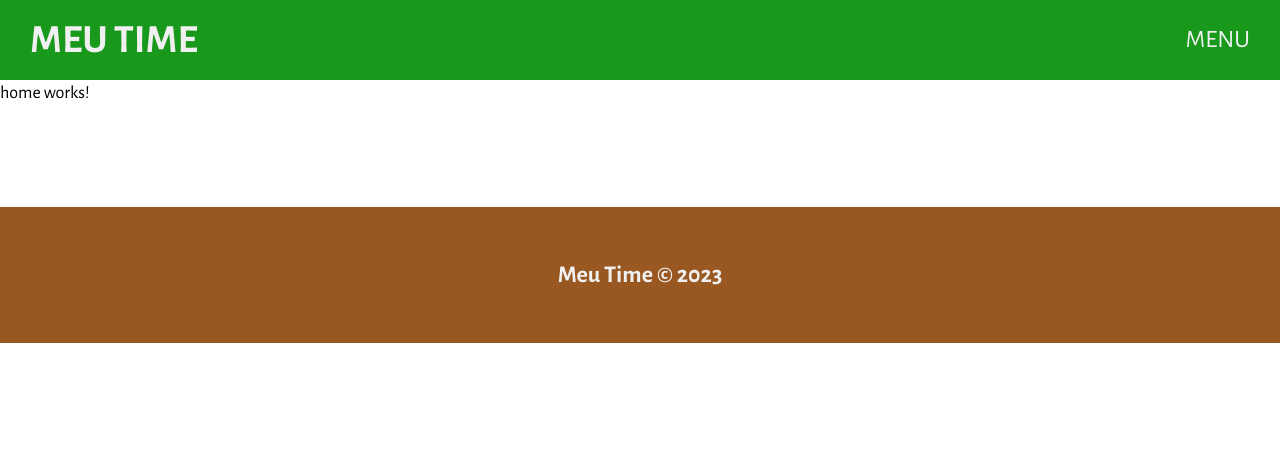
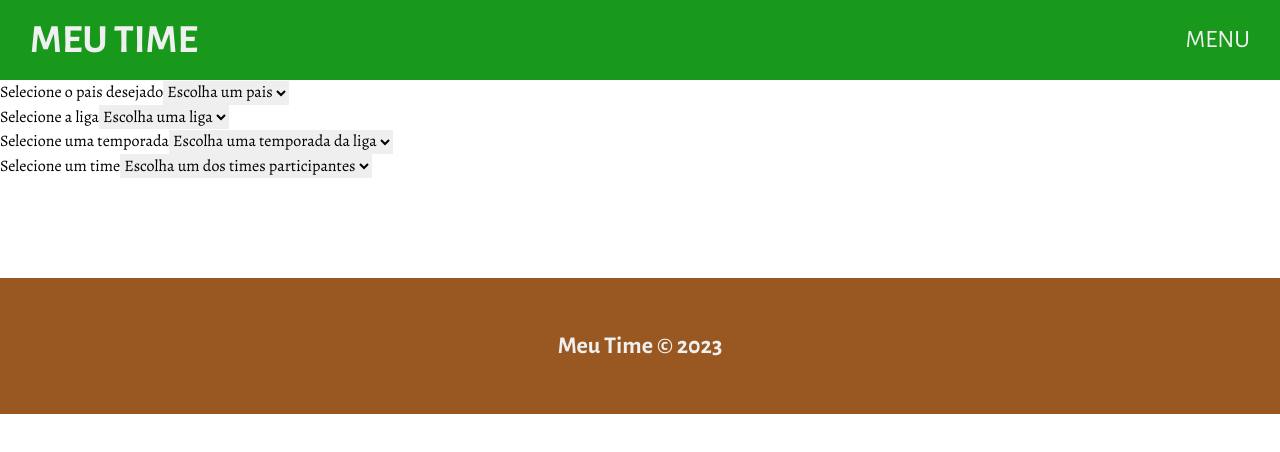
Before and after one commit to guiCarvalhoSP/desafio-trade-tecnology, an Angular app: page / in a window 1280 px wide. Shown: the top 452 px of the page. Built offline with nearby package versions, Linux system fonts and the light colour scheme.

Commit message:
Comunicação com a API e consumo de dados

```diff
--- a/src/app/interfaces/leagues.interface.ts
+++ b/src/app/interfaces/leagues.interface.ts
@@ -9,14 +9,14 @@ export interface ILeagues extends IResponseApi {
   ];
 }
 
-interface ILeague {
+export interface ILeague {
   id: string | number;
   name: string;
   type: string;
   logo: string;
 }
 
-interface ISeason {
+export interface ISeason {
   year: number;
   start: string;
   end: string;
--- a/src/app/interfaces/team.interfaces.ts
+++ b/src/app/interfaces/team.interfaces.ts
@@ -58,7 +58,7 @@ export interface ITeamStatics extends IResponseApi {
   ];
 }
 
-interface ITeam {
+export interface ITeam {
   id: number;
   name: string;
   code: string;
--- a/src/app/pages/home/home.component.html
+++ b/src/app/pages/home/home.component.html
@@ -1 +1,55 @@
-<p>home works!</p>
+<div>
+  <form [formGroup]="formulario">
+
+    <div>
+      <label for="pais">Selecione o pais desejado</label>
+      <select formControlName="pais" id="pais" (change)="obterListaDeLigas()">
+        <option value="#" selected> Escolha um pais </option>
+
+        <option *ngFor="let pais of listaPaises?.response;" [value]="pais.name">
+          {{ pais.name }}
+        </option>
+      </select>
+    </div>
+
+
+    <div>
+      <label for="liga">Selecione a liga</label>
+      <select formControlName="liga" id="liga" (change)="listarTemporadas()">
+        <option value="#" selected> Escolha uma liga </option>
+
+        <ng-container *ngIf="listaLigas">
+          <option *ngFor="let liga of listaLigas?.response;" [value]="liga.league.id">
+            {{ liga.league.name }}
+          </option>
+        </ng-container>
+      </select>
+    </div>
+
+    <div>
+      <label for="temporada">Selecione uma temporada</label>
+      <select formControlName="temporada" id="temporada" (change)="obterListaDeTimes()">
+        <option value="#" selected> Escolha uma temporada da liga </option>
+
+        <ng-container *ngIf="listaTemporada.length > 0">
+          <option *ngFor="let temporada of listaTemporada;" [value]="temporada">
+            {{ temporada }}
+          </option>
+        </ng-container>
+
+      </select>
+    </div>
+
+    <div>
+      <label for="time">Selecione um time</label>
+      <select formControlName="time" id="time" (change)="obterEstatisticasTime()">
+        <option value="#" selected> Escolha um dos times participantes </option>
+        <ng-container *ngIf="listaTimes">
+          <option *ngFor="let time of listaTimes?.response;" [value]="time.team.id">
+            {{ time.team.name }}
+          </option>
+        </ng-container>
+      </select>
+    </div>
+  </form>
+</div>
--- a/src/app/pages/home/home.component.ts
+++ b/src/app/pages/home/home.component.ts
@@ -1,4 +1,9 @@
 import { Component } from '@angular/core';
+import { FormBuilder, FormGroup } from '@angular/forms';
+
+import { ICountry } from 'src/app/interfaces/country.interface';
+import { ILeagues } from 'src/app/interfaces/leagues.interface';
+import { ITeams, ITeamStatics } from 'src/app/interfaces/team.interfaces';
 import { FootballService } from 'src/app/services/football.service';
 
 @Component({
@@ -7,17 +12,126 @@ import { FootballService } from 'src/app/services/football.service';
   styleUrls: ['./home.component.scss'],
 })
 export class HomeComponent {
-  constructor(private footballService: FootballService) {
-    // this.obterListaDePaises();
-  };
+  formulario: FormGroup;
 
-  obterListaDePaises() {
-    let paises = this.footballService.listarPaises().subscribe({
-      error: (err) =>  {
-        console.log(err);
-      }
+  listaPaises: ICountry | any;
+  listaLigas: ILeagues | any;
+  listaTimes: ITeams | any;
+  listaTemporada: string[] = [];
+  estatisticasTime: ITeamStatics | any;
+
+  constructor(
+    private footballService: FootballService,
+    formBuilder: FormBuilder
+  ) {
+    this.obterListaDePaises();
+
+    this.formulario = formBuilder.group({
+      pais: ['#'],
+      temporada: ['#'],
+      liga: ['#'],
+      time: ['#'],
     });
 
+    this.formulario.get('liga')?.disable;
+    this.formulario.get('temporada')?.disable;
+    this.formulario.get('time')?.disable;
   }
 
+  async obterListaDePaises() {
+    (await this.footballService.listarPaises()).subscribe({
+      next: (paises) => {
+        if (paises.constructor.name != 'IMessage') this.listaPaises = paises;
+      },
+      error: (err) => {
+        console.log(err);
+      },
+    });
+  }
+
+  async obterListaDeLigas() {
+    let pais = this.formulario.get('pais')?.value;
+
+    if (pais != null && pais != '#') {
+      this.formulario.get('liga')?.enable;
+      this.formulario.get('temporada')?.disable;
+      this.formulario.get('time')?.disable;
+
+      (await this.footballService.listarLigas(pais)).subscribe({
+        next: (ligas) => {
+          if (ligas.constructor.name != 'IMessage') {
+            this.listaLigas = ligas;
+          }
+        },
+        error: (err) => {
+          console.log(err);
+        },
+      });
+    }
+  }
+
+  async obterListaDeTimes() {
+    let temporada = this.formulario.get('temporada')?.value;
+
+    let ligaId = this.formulario.get('liga')?.value;
+
+    if (temporada != null) {
+      (
+        await this.footballService.listarTimesDaLiga(ligaId, temporada)
+      ).subscribe({
+        next: (times) => {
+          if (times.constructor.name != 'IMessage') {
+            this.listaTimes = times;
+          }
+        },
+        error: (err) => {
+          console.log(err);
+        },
+      });
+    }
+  }
+
+  async obterEstatisticasTime() {
+    let timeId = this.formulario.get('time')?.value;
+
+    let ligaId = this.formulario.get('liga')?.value;
+
+    let temporada = this.formulario.get('temporada')?.value;
+
+    (
+      await this.footballService.listarEstatiticasDoTime(
+        ligaId,
+        temporada,
+        timeId
+      )
+    ).subscribe({
+      next: (time) => {
+        if (time.constructor.name != 'IMessage') {
+          this.estatisticasTime = time;
+        }
+      },
+      error: (err) => {
+        console.log(err);
+      },
+    });
+
+    console.log(this.estatisticasTime);
+  }
+
+  listarTemporadas() {
+    let ligaId = this.formulario.get('liga')?.value;
+
+    let ligas: ILeagues = this.listaLigas;
+
+    let temporadas = ligas.response
+      .find((liga) => liga.league.id == ligaId)
+      ?.seasons.map((season) => season.year.toString());
+
+    if (temporadas) {
+      this.listaTemporada = temporadas;
+    }
+
+    this.formulario.get('temporada')?.enable;
+    this.formulario.get('time')?.disable;
+  }
 }
--- a/src/app/services/football.service.ts
+++ b/src/app/services/football.service.ts
@@ -21,17 +21,17 @@ export class FootballService {
 
   constructor(private http: HttpClient) { }
 
-  listarPaises() {
+  async listarPaises() {
     return this.http.get<ICountry | IMessageApi>(`${this.url}/countries`, { headers: this.headers,});
   }
 
-  listarLigas(pais: string) {
+  async listarLigas(pais: string) {
     return this.http.get<ILeagues | IMessageApi>(
       `${this.url}/leagues?country=${pais}`, { headers: this.headers }
     );
   }
 
-  listarTimesDaLiga(ligaId: string, temporada?: number) {
+  async listarTimesDaLiga(ligaId: string, temporada?: number) {
     if (temporada) {
       return this.http.get<ITeams | IMessageApi>(
         `${this.url}/teams?league=${ligaId}&season=${temporada}`, { headers: this.headers }
@@ -42,13 +42,13 @@ export class FootballService {
     );
   }
 
-  listarEstatiticasDoTime(ligaId: string, temporada: number, timeId: string) {
+  async listarEstatiticasDoTime(ligaId: string, temporada: number, timeId: string) {
     return this.http.get<ITeamStatics | IMessageApi>(
       `${this.url}/teams/statistics?league=${ligaId}&season=${temporada}&team=${timeId}`, { headers: this.headers }
     );
   }
 
-  listarJogadoresDoTime(timeId: string, temporada: number) {
+  async listarJogadoresDoTime(timeId: string, temporada: number) {
     return this.http.get<IPlayers | IMessageApi>(
       `${this.url}/players?team=${timeId}&season=${temporada}`, { headers: this.headers }
     );
```
Also changed, not shown: src/app/app.module.ts (+5 -3 lines).
